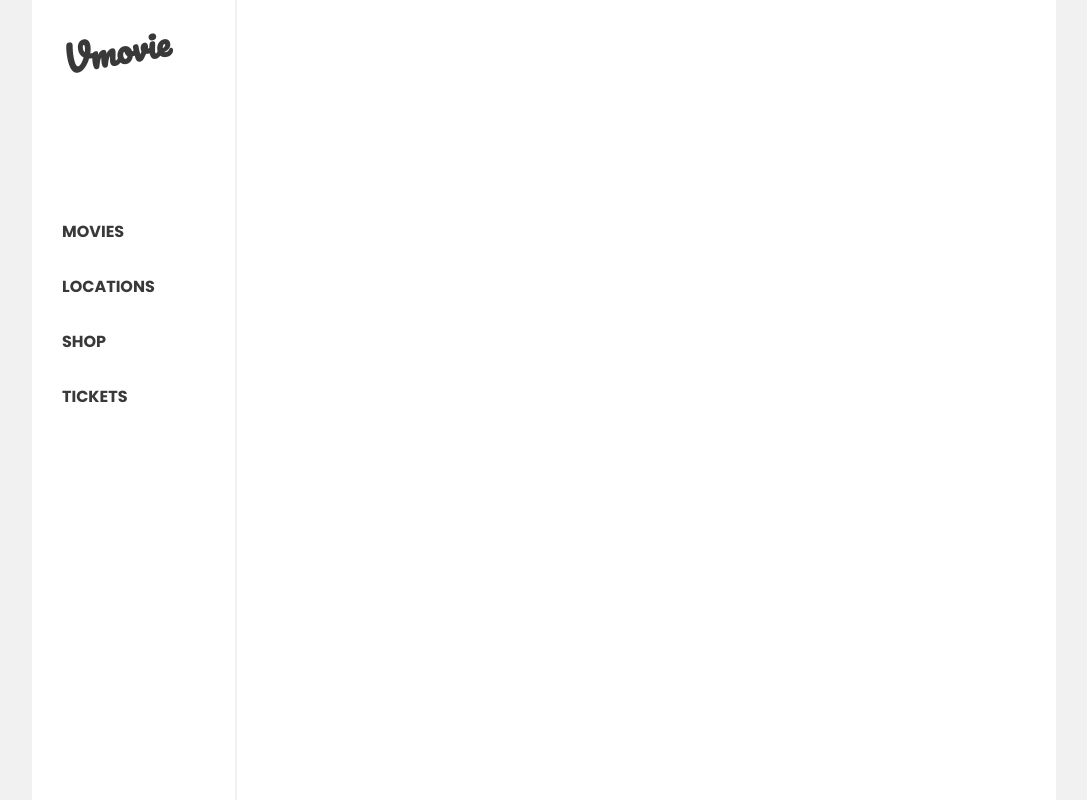
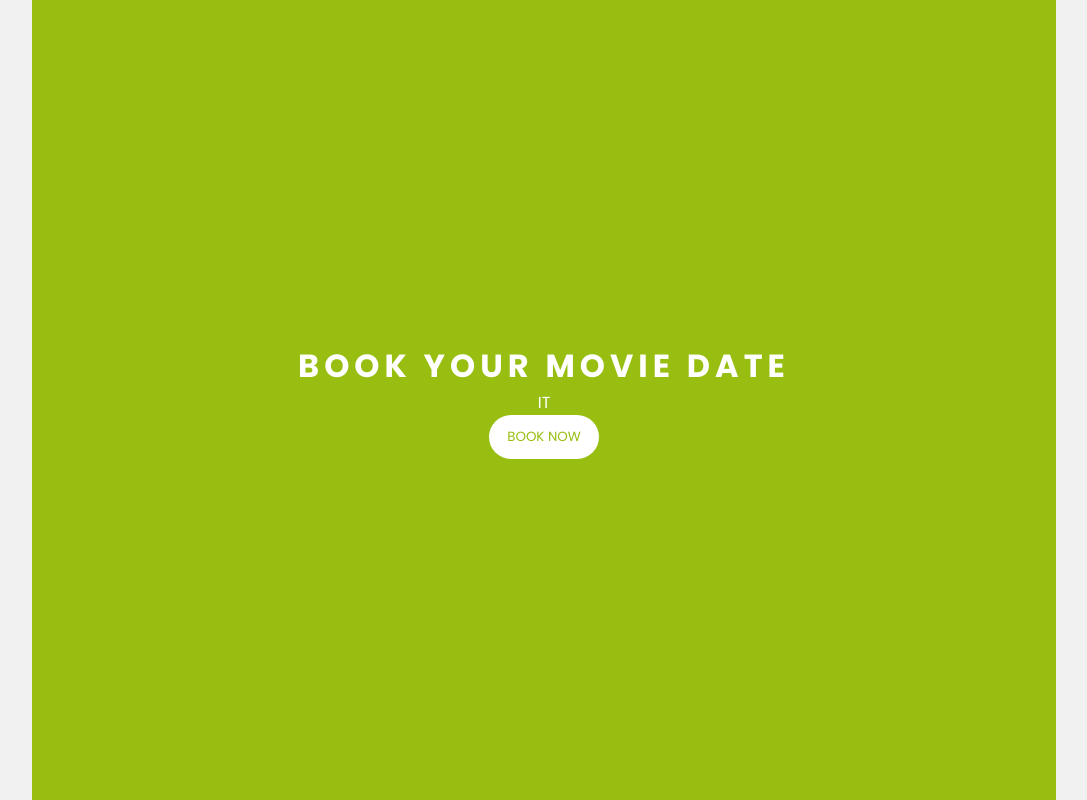
Before and after one commit to bren2102/MovieDate, a React (Create React App) app: page /IT/appointment in a window 1280 px wide. Shown: the whole page, without its empty margins (96-1183 px from the left). Built offline with nearby package versions, Linux system fonts and the light colour scheme.

Commit message:
Create appointment component

```diff
--- a/src/components/App.js
+++ b/src/components/App.js
@@ -6,6 +6,7 @@ import Login from './login';
 import SideBar from './sidebar';
 import LatestMovies from './latestMovies'
 import Detail from './detail';
+import Appointment from './appointment';
 
 const App = () => (
   <Router>
@@ -16,6 +17,7 @@ const App = () => (
         <Switch>
           <Route exact path='/MovieList'><LatestMovies /></Route>
           <Route exact path='/:name'><Detail /></Route>
+          <Route exact path='/:name/appointment'><Appointment /></Route>
         </Switch>
       </div>
   </Router>
--- /dev/null
+++ b/src/components/appointment.js
@@ -0,0 +1,21 @@
+import React from 'react';
+import { withRouter, Link } from 'react-router-dom';
+import { Icon, InlineIcon } from '@iconify/react';
+import xPack from '@iconify/icons-cib/x-pack';
+
+const Appointment = (props) => {
+  const { name } = props.match.params;
+  return (
+    <div id="appointment">
+      <Icon icon={xPack} style={{ color: 'white', fontSize: '30px' }} />
+      <h1>BOOK YOUR MOVIE DATE</h1>
+      <div id="line"></div>
+      {name}
+      <Link to={`/${name}`}>
+        <button>BOOK NOW</button>
+      </Link>
+    </div>
+  );
+}
+
+export default withRouter(Appointment);
--- a/src/components/detail.js
+++ b/src/components/detail.js
@@ -1,5 +1,5 @@
 import React from 'react';
-import { withRouter } from 'react-router-dom';
+import { withRouter, Link } from 'react-router-dom';
 
 const Details = (props) => {
   const { name } = props.match.params;
@@ -33,7 +33,10 @@ const Details = (props) => {
         <div>
           <span>5.9%APR</span><span>Representative</span>
         </div>
-        <button>Book Now</button>
+        <input type="date" data-date-inline-picker="true"></input>
+        <Link to={`/${name}/appointment`}>
+          <button>Book Now</button>
+        </Link>
       </div>
     </div>
   )
--- a/src/index.scss
+++ b/src/index.scss
@@ -3,6 +3,7 @@
 /* stylelint-disable no-descending-specificity */
 
 $greenColor: #97be10;
+$greenColorTransparent: #98be1077;
 $orangeColor: #ffb400;
 $grayColor: #393939;
 $padding15: 15px;
@@ -298,3 +299,26 @@ nav {
     }
   }
 }
+
+#appointment {
+  width: inherit;
+  position: absolute;
+  background-color: $greenColor;
+  height: 100%;
+  display: flex;
+  flex-direction: column;
+  align-items: center;
+  justify-content: center;
+  color: white;
+
+  h1 {
+    letter-spacing: 5px;
+  }
+
+  button {
+    @include buttonStyle;
+
+    background-color: white;
+    color: $greenColor;
+  }
+}
```
